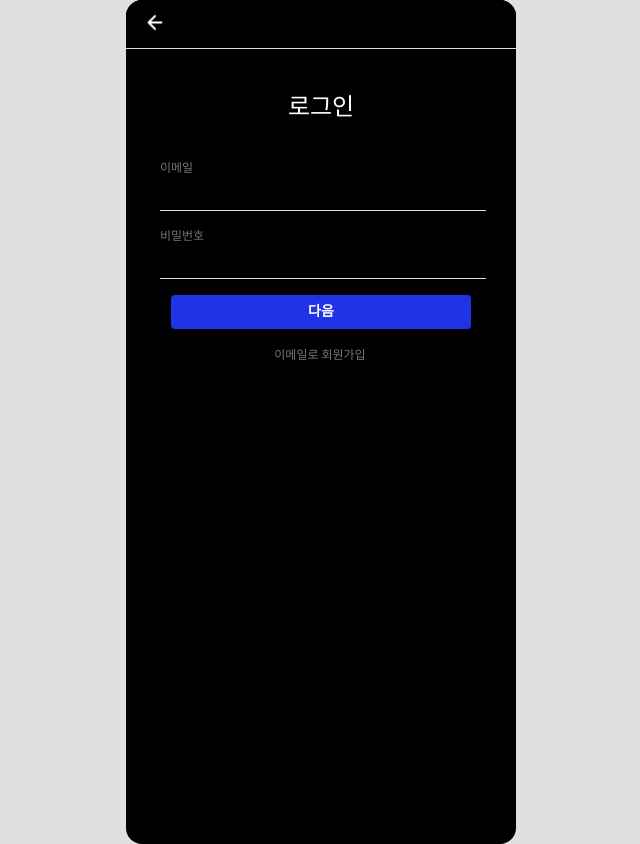
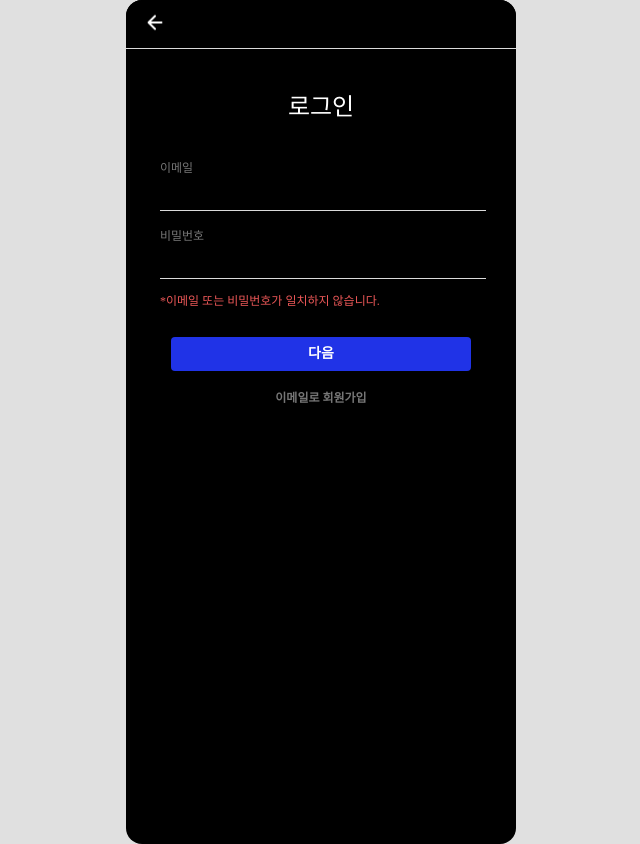
Before and after one commit to FRONTENDSCHOOL7/final-15-mufi, a React (Create React App) app in the folder mufi/: page /login in a window 1280 px wide. Shown: the whole page, without its empty margins (319-959 px from the left). Built offline with nearby package versions, Linux system fonts and the light colour scheme; the HTML template or start-up script is replaced by a standard one; a web font is replaced by a local one.

Commit message:
✨ feat: 로그인 페이지 수정

```diff
--- /dev/null
+++ b/mufi/src/components/nextButton/EmailJoin.jsx
@@ -0,0 +1,10 @@
+
+
+import React from 'react'
+import { EmailJoinStyle } from '../nextButton/EmailJoinStyle';
+
+export default function EmailJoin() {
+  return (
+    <EmailJoinStyle>이메일로 회원가입</EmailJoinStyle>
+  )
+}
--- /dev/null
+++ b/mufi/src/components/nextButton/EmailJoinStyle.jsx
@@ -0,0 +1,15 @@
+import styled from 'styled-components';
+import Input from '../../components/Input';
+import EmailJoin from '../../components/nextButton/EmailJoin';
+
+
+
+export const EmailJoinStyle = styled.button`
+ font-size: 12px;
+  color: #767676;
+  margin-top: 20px;
+  width: 100%;
+  text-align: center;
+  background: none;
+  border: none;
+`
--- a/mufi/src/pages/login/Login.jsx
+++ b/mufi/src/pages/login/Login.jsx
@@ -1,6 +1,13 @@
 import React, { useState } from 'react';
 import Header from '../../components/GoBackHeader';
 import Input from '../../components/Input';
+import NextButton from '../../components/nextButton/NextButton';
+import EmailJoin from '../../components/nextButton/EmailJoin';
+
+
+
+
+
 import {
   Layout,
   Title,
@@ -8,13 +15,12 @@ import {
   Label,
   LoginButton,
   ErrorMessage,
-  EmailJoin,
 } from './LoginStyle';
 
 const Login = () => {
   const [username, setUsername] = useState('');
   const [password, setPassword] = useState('');
-  const [showError, setShowError] = useState(false);
+  const [showError, setShowError] = useState(true);
 
   const handleSubmit = (e) => {
     e.preventDefault();
@@ -61,9 +67,8 @@ const Login = () => {
           </InputGroup>
         )}
         <LoginButton type="submit">다음</LoginButton>
-        <InputGroup>
-          <EmailJoin>이메일로 회원가입</EmailJoin>
-        </InputGroup>
+          <EmailJoin/>
+
       </form>
     </Layout>
   );
```
